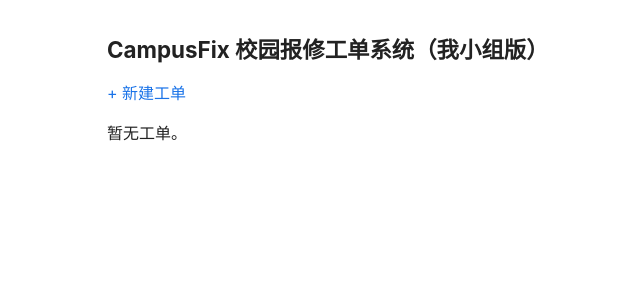
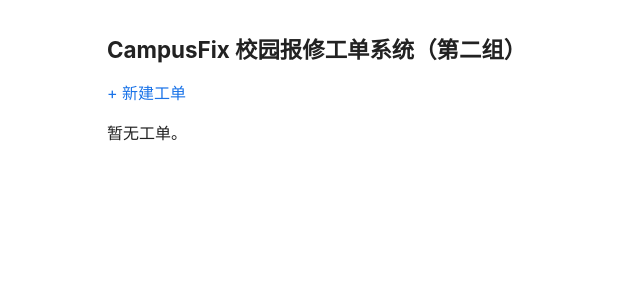
Before and after one commit to cg67bw59dj-sudo/campusfix-starter, a Flask app: page / in a window 1280 px wide. Shown: the top 300 px of the page, without its empty margins (153-793 px from the left). Run offline with Flask 3, Linux system fonts and the light colour scheme; data that the repository does not hold is empty.

Commit message:
feat: 首页标题加上小组标识

```diff
--- a/templates/index.html
+++ b/templates/index.html
@@ -2,7 +2,7 @@
 <html lang="zh-CN">
 <head>
   <meta charset="utf-8">
-  <title><h1>CampusFix 校园报修工单</title>
+  <title><h1>CampusFix 校园报修（第二组）</title>
   <style>
     body { font-family: -apple-system, "PingFang SC", "Microsoft YaHei", sans-serif; max-width: 760px; margin: 2rem auto; padding: 0 1rem; color: #222; }
     h1 { font-size: 1.4rem; }
@@ -14,7 +14,7 @@
   </style>
 </head>
 <body>
-<h1>CampusFix 校园报修工单系统（我小组版）</h1>
+<h1>CampusFix 校园报修工单系统（第二组）</h1>
   <p><a href="{{ url_for('create_ticket') }}">+ 新建工单</a></p>
   {% if tickets %}
     {% for t in tickets %}
```
